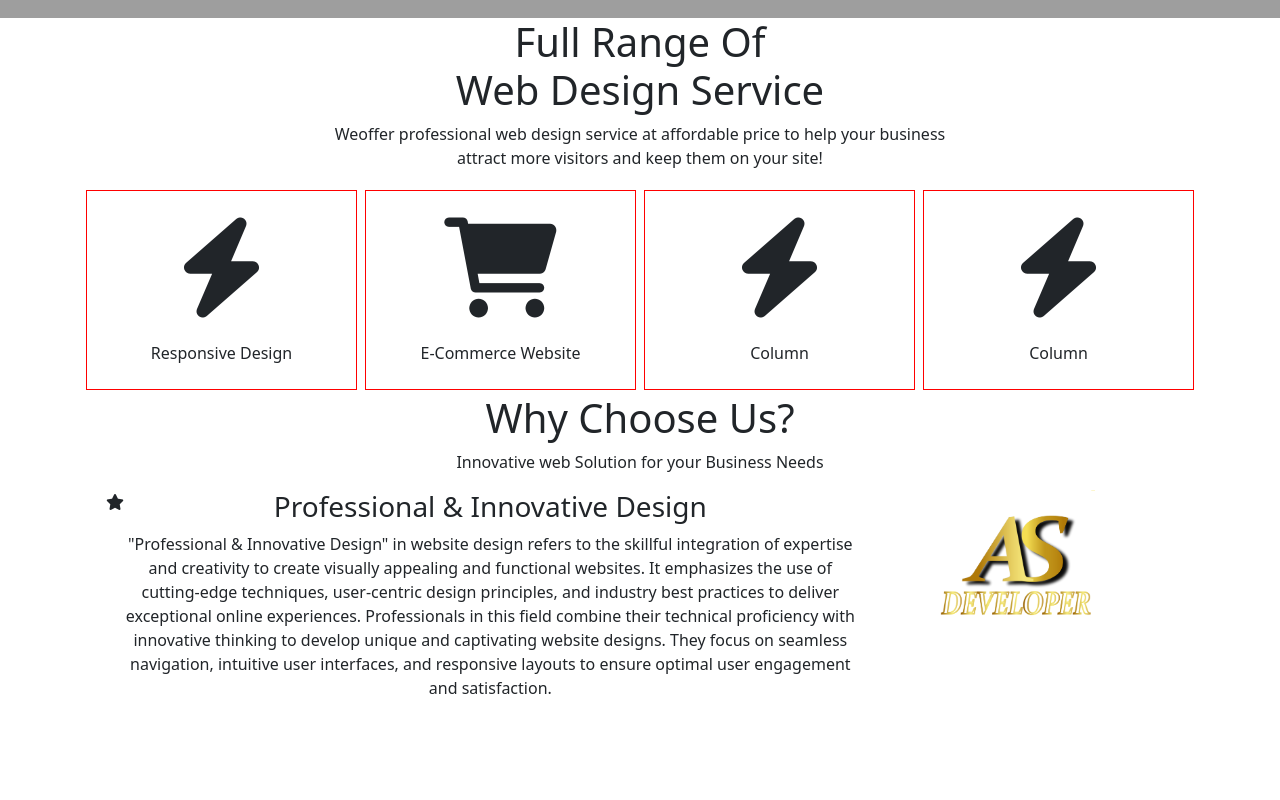
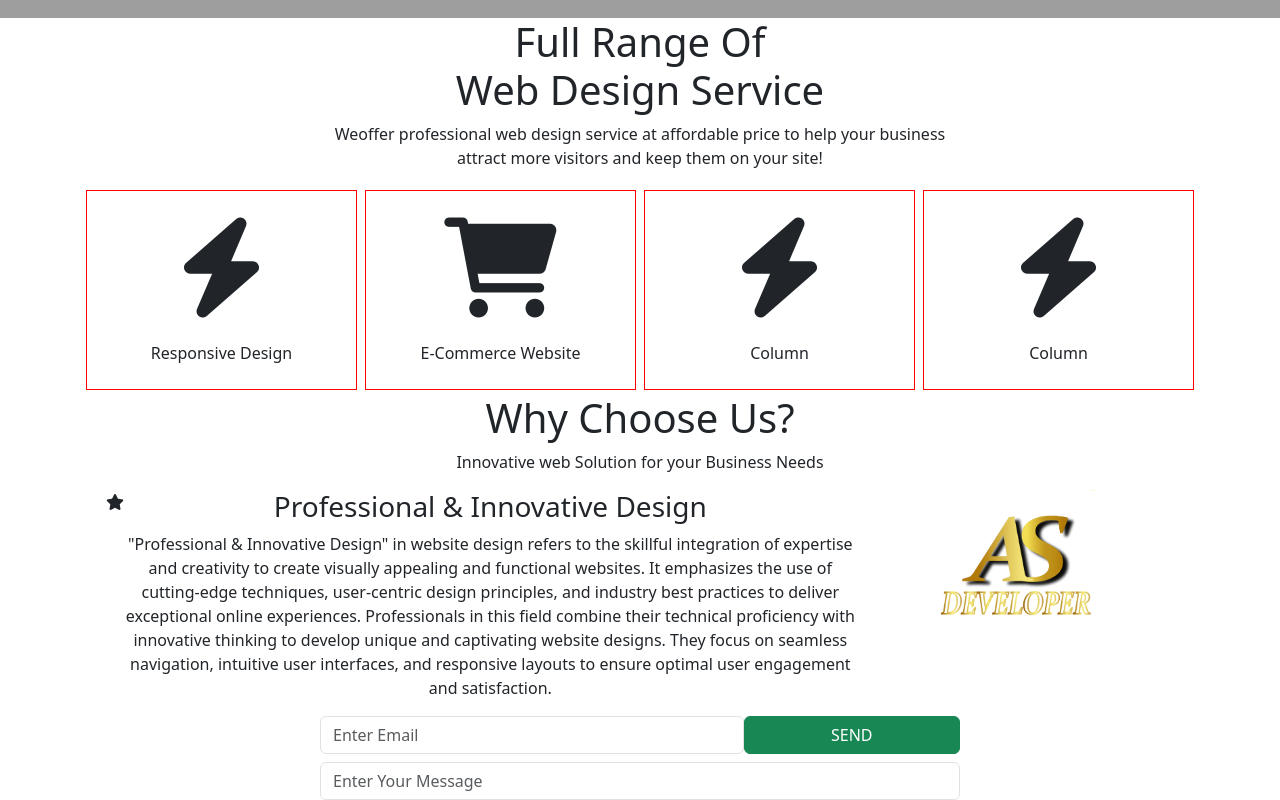
Before and after one commit to ayansheikh6600/Portfolio-1, a plain HTML site: page index.html in a window 1280 px wide. Shown: the part 728-1528 px from the top of the page. Before the commit the page ends 1444 px from the top, so only its background shows below. Drawn offline with nearby package versions, Linux system fonts and the light colour scheme; grey boxes are pictures that could not be loaded.

Commit message:
some changes

```diff
--- a/app.js
+++ b/app.js
@@ -32,7 +32,6 @@ function send(){
   }
     firebaseRef.push(email);
     firebaseRef.push(desinput);
-
     console.log(email)
 
 }
--- a/index.html
+++ b/index.html
@@ -96,14 +96,14 @@
       </div>
     </section>
 
-<!-- <div class="w-100">
+<div class="w-100">
 <div class="d-flex w-50 m-auto">
   <input type="email" id="input" placeholder="Enter Email" class="form-control">
   <button class="btn btn-success w-50" id="send" onclick="send()">SEND</button>
 </div>
 <div class="mt-2 m-auto w-50"><input type="text" id="desinput" class="w-100 form-control" placeholder="Enter Your Message"></div>
 
-</div> -->
+</div>
 
 </body>
 <script src="https://cdn.jsdelivr.net/npm/bootstrap@5.3.0-alpha3/dist/js/bootstrap.bundle.min.js" integrity="sha384-ENjdO4Dr2bkBIFxQpeoTz1HIcje39Wm4jDKdf19U8gI4ddQ3GYNS7NTKfAdVQSZe" crossorigin="anonymous"></script>
```
